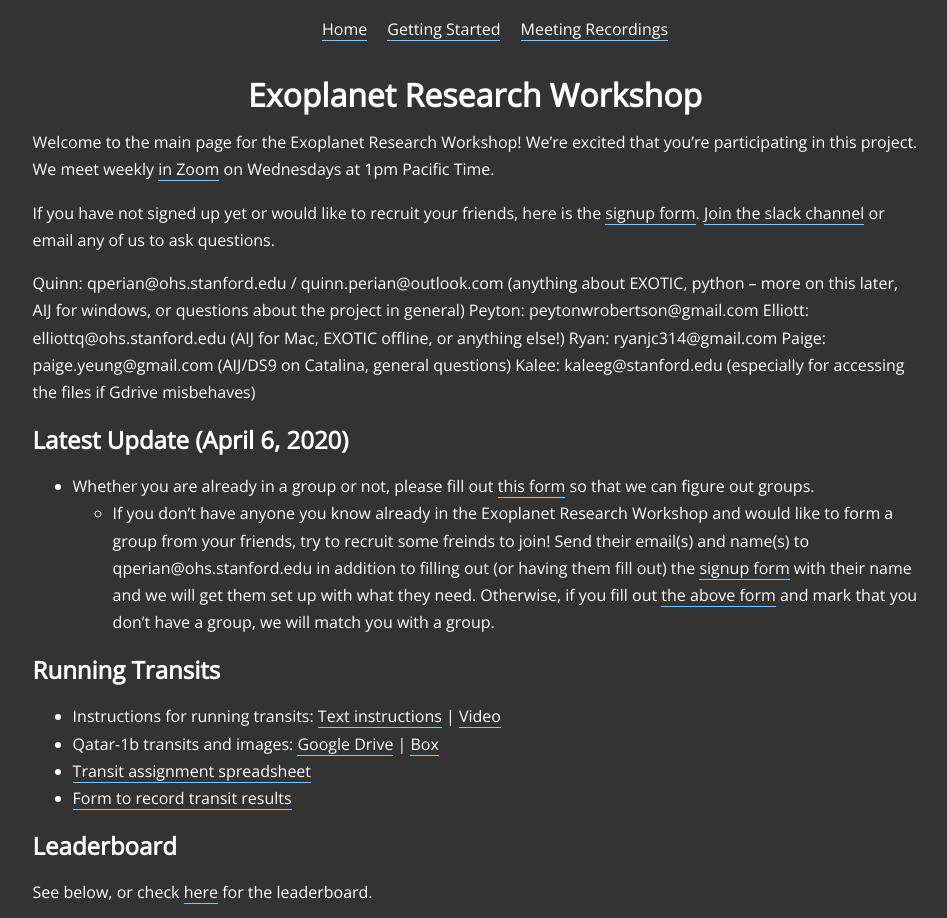
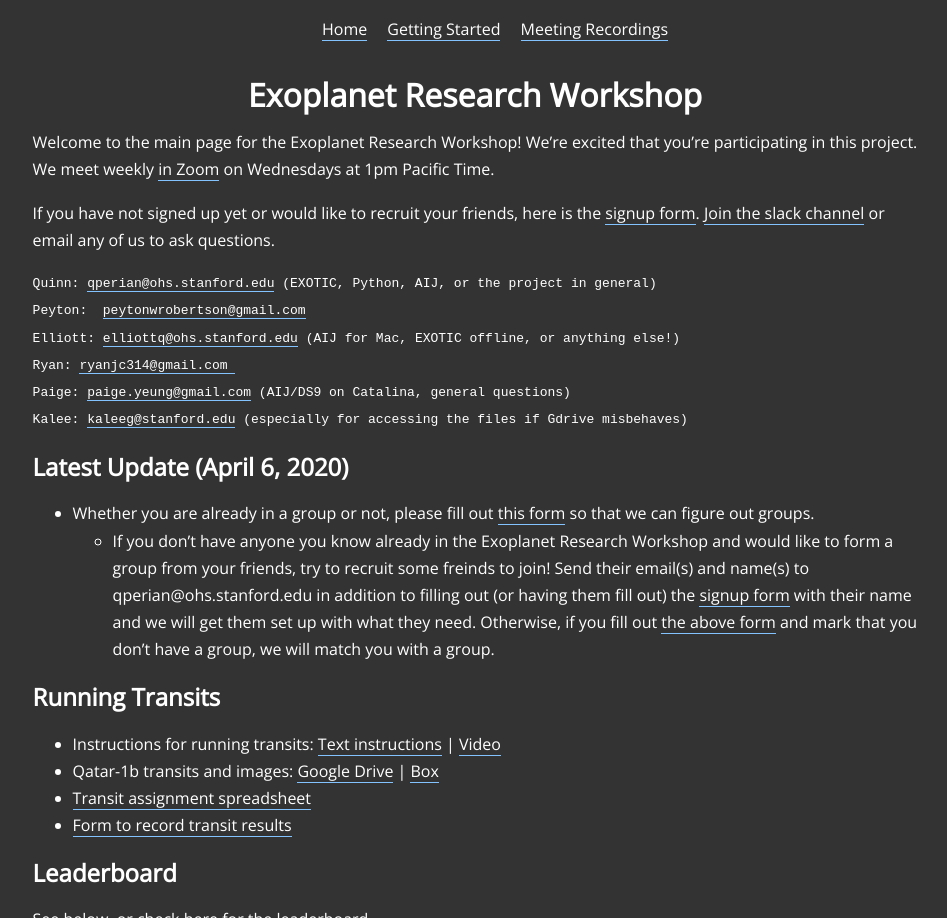
Before and after one commit to paigeyeung/exoplanetresearchworkshop, a Jekyll site: the page built from index.md, in a window 1280 px wide, cut to the strip 0-918 px from the top of the page. Shown: the whole strip, without its empty margins (165-1112 px from the left). Built offline with Jekyll 4.4.1, drawn with Linux system fonts in a browser that asks for light colours.

Commit message:
Update index.md

```diff
--- a/index.md
+++ b/index.md
@@ -8,14 +8,14 @@ title: Home
 Welcome to the main page for the Exoplanet Research Workshop! We're excited that you're participating in this project. We meet weekly [in Zoom](https://stanford.zoom.us/j/2940180841){:target="_blank"} on Wednesdays at 1pm Pacific Time.
 
 If you have not signed up yet or would like to recruit your friends, here is the [signup form](https://docs.google.com/forms/d/e/1FAIpQLSdYdnDFFS7MinZQbgGAxN3ULTTshf0Q3tvWsC1YjVQKXwWkeQ/viewform?usp=send_form){:target="_blank"}. [Join the slack channel](https://join.slack.com/t/exoplanetrese-nug2480/shared_invite/zt-d63jj8jl-WFWgC0P9mOBvDLbJEvo5EQ){:target="_blank"} or email any of us to ask questions.
-
-Quinn: qperian@ohs.stanford.edu / quinn.perian@outlook.com (anything about EXOTIC, python -- more on this later, AIJ for windows, or questions about the project in general)
-Peyton:  peytonwrobertson@gmail.com
-Elliott: elliottq@ohs.stanford.edu (AIJ for Mac, EXOTIC offline, or anything else!)
-Ryan: ryanjc314@gmail.com
-Paige: paige.yeung@gmail.com (AIJ/DS9 on Catalina, general questions)
-Kalee: kaleeg@stanford.edu (especially for accessing the files if Gdrive misbehaves)
-
+<pre>
+Quinn: <a href="mailto:qperian@ohs.stanford.edu">qperian@ohs.stanford.edu</a> (EXOTIC, Python, AIJ, or the project in general)
+Peyton:  <a href="mailto:peytonwrobertson@gmail.com">peytonwrobertson@gmail.com</a>
+Elliott: <a href="mailto:elliottq@ohs.stanford.edu">elliottq@ohs.stanford.edu</a> (AIJ for Mac, EXOTIC offline, or anything else!)
+Ryan: <a href="mailto:ryanjc314@gmail.com ">ryanjc314@gmail.com </a>
+Paige: <a href="mailto:paige.yeung@gmail.com">paige.yeung@gmail.com</a> (AIJ/DS9 on Catalina, general questions)
+Kalee: <a href="mailto:kaleeg@stanford.edu">kaleeg@stanford.edu</a> (especially for accessing the files if Gdrive misbehaves)
+</pre>
 ## Latest Update (April 6, 2020)
 
 * Whether you are already in a group or not, please fill out [this form](https://docs.google.com/forms/d/e/1FAIpQLSf549CDUdYCOVv7XSJY26KR9J83XYTHY-z7NHrbZQfv456u4g/viewform?usp=sf_link){:target="_blank"} so that we can figure out groups.
```
